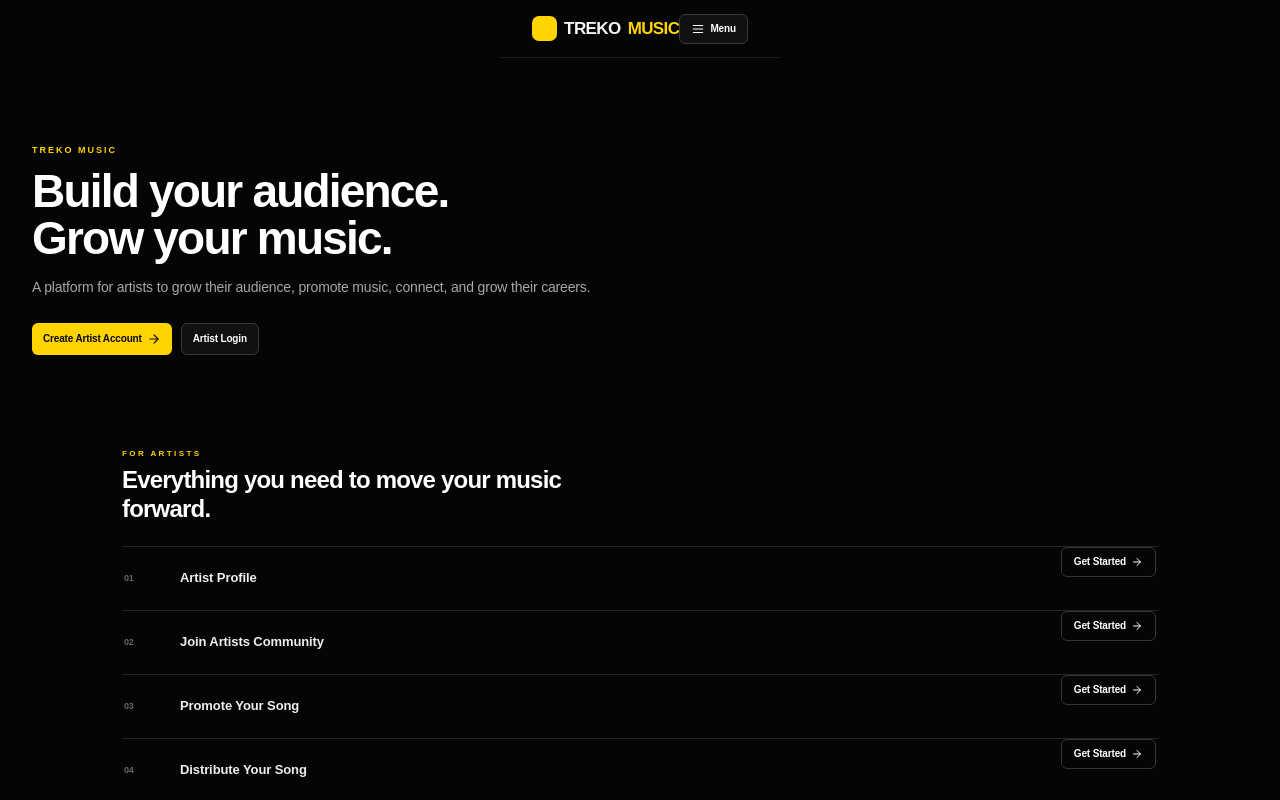
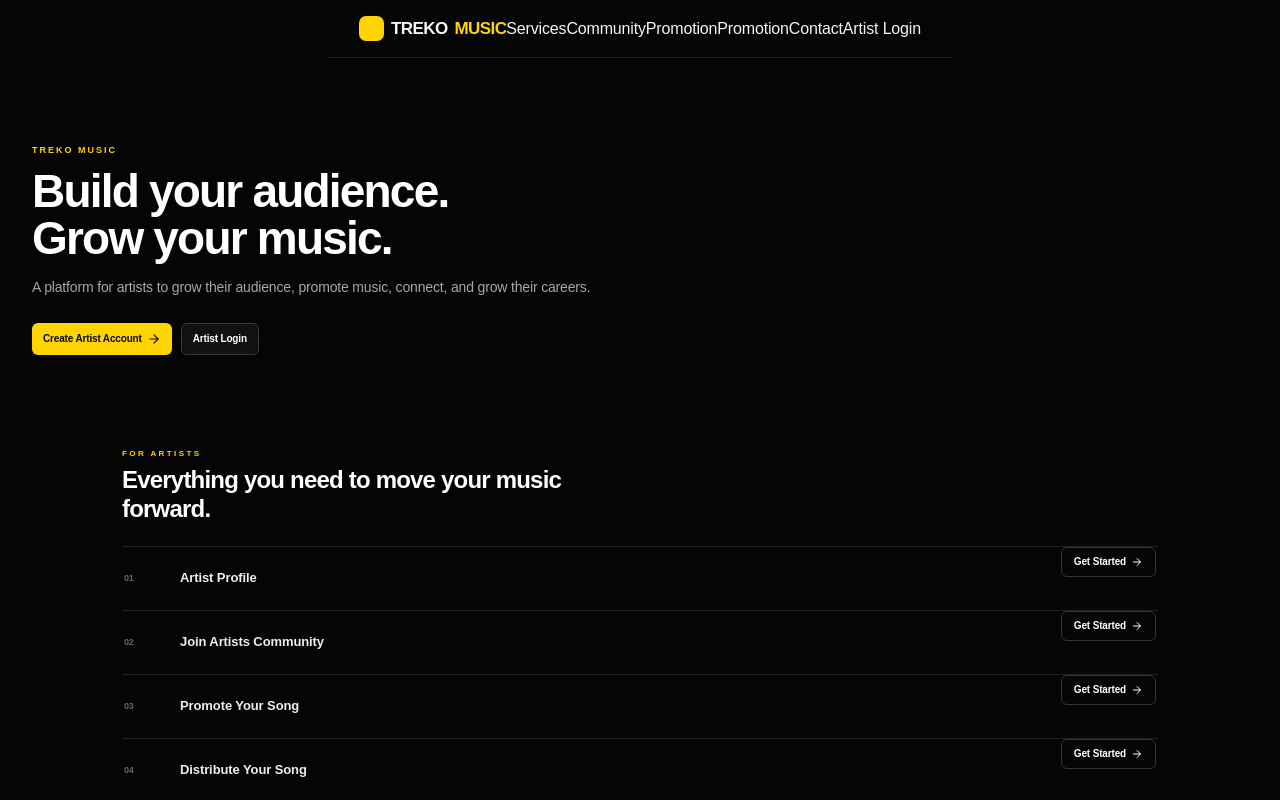
Before and after one commit to senid-221/TREKO-MUSI-ARTISTS, a Next.js app: page / in a window 1280 px wide. Shown: the top 800 px of the page. Built offline with nearby package versions, Linux system fonts and the light colour scheme; no server answers.

Commit message:
Move menu navigation links into header

```diff
--- a/app/page.tsx
+++ b/app/page.tsx
@@ -1,5 +1,5 @@
 import Link from "next/link";
-import {ArrowRight, Music2, Users, Megaphone, Upload, Menu as MenuIcon, MessageCircle, Instagram, Facebook, Mail, Phone} from "lucide-react";
+import {ArrowRight, Music2, Users, Megaphone, Upload, MessageCircle, Instagram, Facebook, Mail, Phone} from "lucide-react";
 import {getCurrentArtist} from "@/lib/auth";
 
 const partners=[
@@ -21,7 +21,14 @@ export default async function Home(){
  const artist=await getCurrentArtist();
  return <main className="shell home-page">
   <nav className="nav"><Link href="/" className="brand"><span className="brand-mark"><Music2 size={15}/></span>TREKO <span>MUSIC</span></Link>
-   <details className="menu"><summary className="menu-trigger"><MenuIcon size={14}/><span>Menu</span></summary><div className="menu-dropdown"><Link href="#services">Services</Link><Link href="/plans?service=community">Community</Link><Link href="/plans?service=promotion">Promotion</Link><Link href="/plans?service=distribution">Distribution</Link><Link href="#contact">Contact</Link><Link href="/login">Artist Login</Link></div></details>
+   <div className="header-links">
+    <Link href="#services">Services</Link>
+    <Link href="/plans?service=community">Community</Link>
+    <Link href="/plans?service=promotion">Promotion</Link>
+    <Link href="/plans?service=distribution">Promotion</Link>
+    <Link href="#contact">Contact</Link>
+    <Link href="/login">Artist Login</Link>
+   </div>
   </nav>
   <section className="hero compact-hero"><div>
    <div className="eyebrow">Treko Music</div><h1>Build your audience.<br/><span>Grow your music.</span></h1>
```
